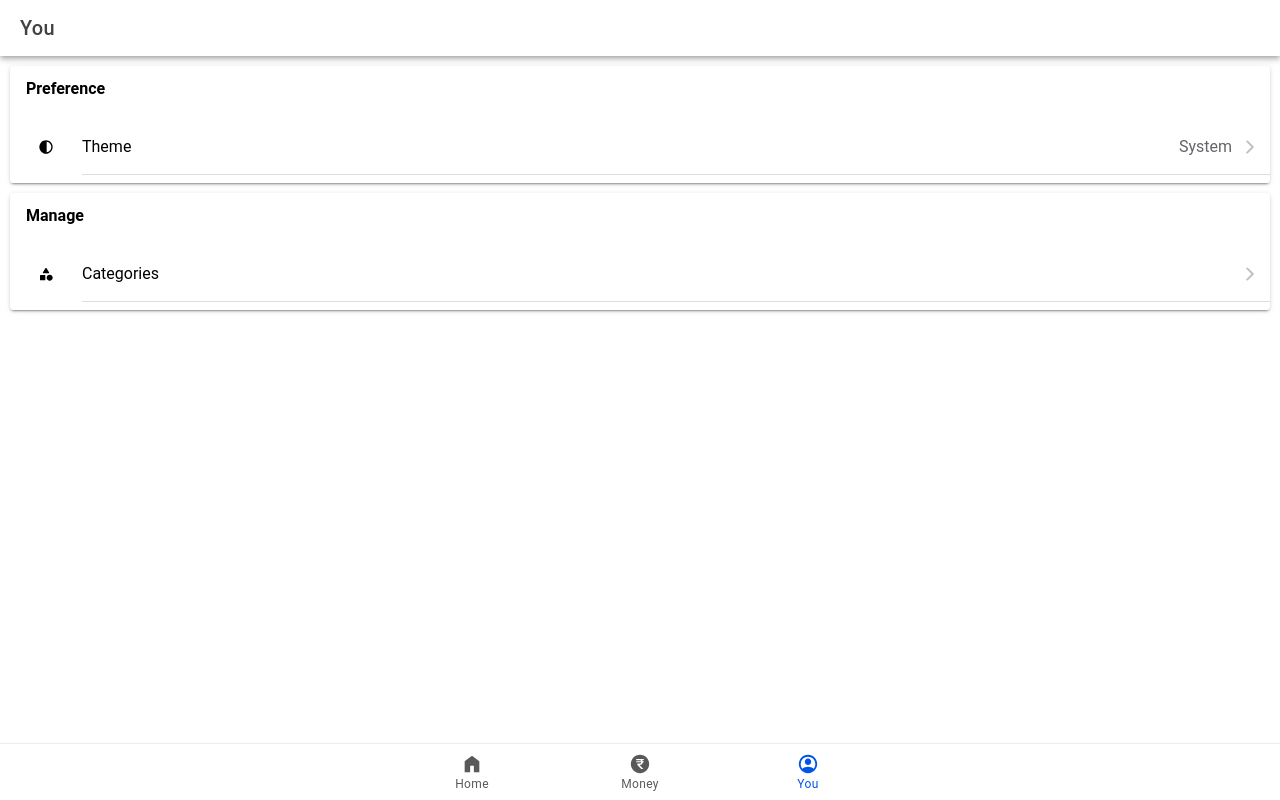
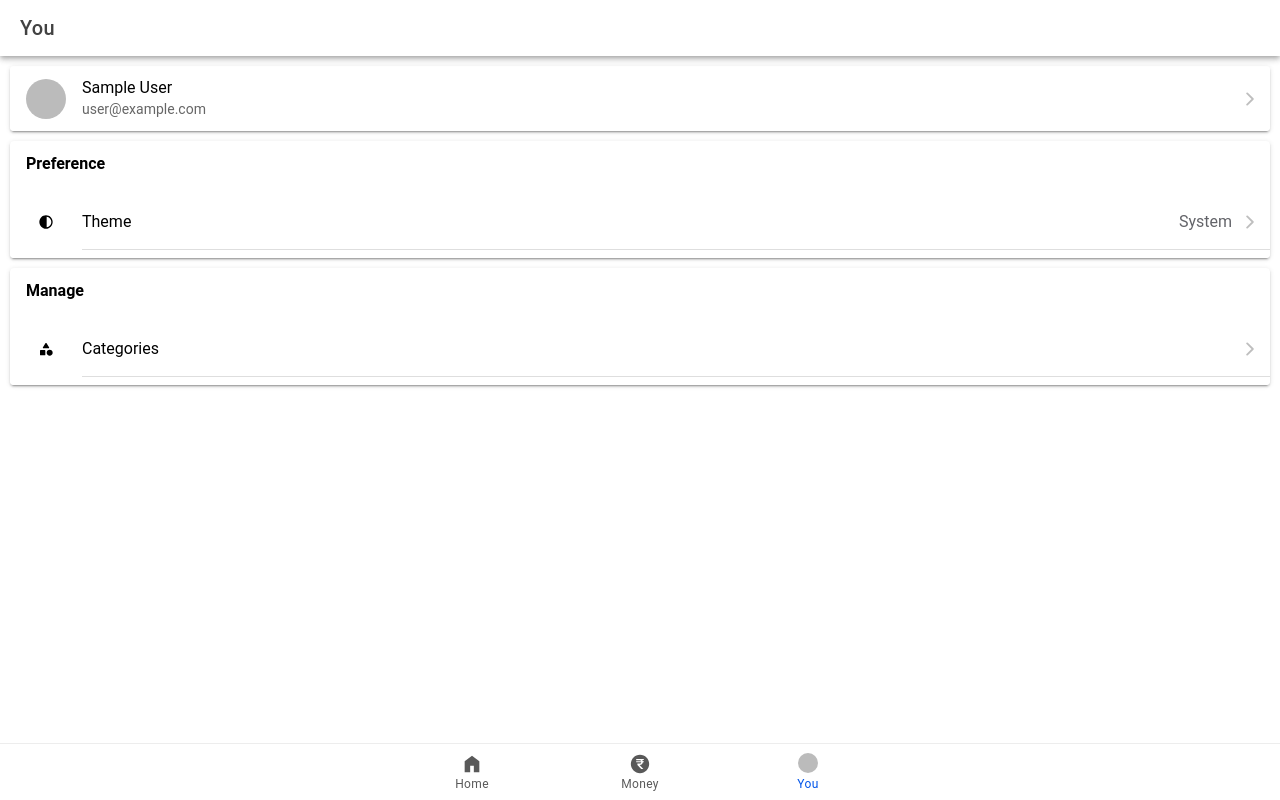
Before and after one commit to d33kshant/panam, a React (Vite) app: page /you in a window 1280 px wide. Built offline with nearby package versions, Linux system fonts and the light colour scheme; no server answers; sample sign-in values are in the browser's storage.

Commit message:
added authentication using firebase auth

```diff
--- a/src/App.tsx
+++ b/src/App.tsx
@@ -1,9 +1,11 @@
 import { Redirect, Route, useLocation } from 'react-router-dom';
 import {
     IonApp,
+    IonAvatar,
     IonIcon,
     IonLabel,
     IonRouterOutlet,
+    IonSpinner,
     IonTabBar,
     IonTabButton,
     IonTabs,
@@ -16,8 +18,10 @@ import youIcon from './components/icons/you.svg';
 import Home from './pages/Home';
 import Money from './pages/Money';
 import You from './pages/You';
+import Auth from './pages/Auth';
 import CategoriesPage from './pages/CategoriesPage';
 import TransactionsPage from './pages/TransactionsPage';
+import { AuthProvider, useAuth } from './contexts/AuthContext';
 
 /* Core CSS required for Ionic components to work properly */
 import '@ionic/react/css/core.css';
@@ -58,6 +62,7 @@ const TOP_LEVEL_ROUTES = ['/home', '/money', '/you'];
 
 const AppTabs: React.FC = () => {
     const location = useLocation();
+    const { user } = useAuth();
     const showTabBar = TOP_LEVEL_ROUTES.includes(location.pathname);
 
     return (
@@ -92,7 +97,13 @@ const AppTabs: React.FC = () => {
                     <IonLabel>Money</IonLabel>
                 </IonTabButton>
                 <IonTabButton tab="you" href="/you">
+                    {user?.photoURL ? (
+                        <IonAvatar style={{ width: "20px", height: "20px", marginBottom: "4px" }}>
+                            <img src={user.photoURL} alt="avatar" />
+                        </IonAvatar>
+                    ) : (
                         <IonIcon aria-hidden="true" icon={youIcon} />
+                    )}
                     <IonLabel>You</IonLabel>
                 </IonTabButton>
             </IonTabBar>
@@ -100,12 +111,46 @@ const AppTabs: React.FC = () => {
     );
 };
 
-const App: React.FC = () => (
+const AuthGuard: React.FC = () => {
+    const { user, loading } = useAuth();
+
+    if (loading) {
+        return (
+            <IonApp>
+                <div
+                    style={{
+                        display: 'flex',
+                        alignItems: 'center',
+                        justifyContent: 'center',
+                        height: '100%',
+                    }}
+                >
+                    <IonSpinner />
+                </div>
+            </IonApp>
+        );
+    }
+
+    return (
         <IonApp>
             <IonReactRouter>
-      <AppTabs />
+                <IonRouterOutlet>
+                    <Route exact path="/auth">
+                        {user ? <Redirect to="/home" /> : <Auth />}
+                    </Route>
+                    <Route>
+                        {user ? <AppTabs /> : <Redirect to="/auth" />}
+                    </Route>
+                </IonRouterOutlet>
             </IonReactRouter>
         </IonApp>
     );
+};
+
+const App: React.FC = () => (
+    <AuthProvider>
+        <AuthGuard />
+    </AuthProvider>
+);
 
 export default App;
--- /dev/null
+++ b/src/contexts/AuthContext.tsx
@@ -0,0 +1,31 @@
+import React, { createContext, useContext, useEffect, useState } from 'react';
+import { User } from 'firebase/auth';
+import { AuthService } from '../services/AuthService';
+
+interface AuthContextValue {
+    user: User | null;
+    loading: boolean;
+}
+
+const AuthContext = createContext<AuthContextValue>({ user: null, loading: true });
+
+export const useAuth = () => useContext(AuthContext);
+
+export const AuthProvider: React.FC<{ children: React.ReactNode }> = ({ children }) => {
+    const [user, setUser] = useState<User | null>(null);
+    const [loading, setLoading] = useState(true);
+
+    useEffect(() => {
+        const unsubscribe = AuthService.onAuthStateChanged((firebaseUser) => {
+            setUser(firebaseUser);
+            setLoading(false);
+        });
+        return unsubscribe;
+    }, []);
+
+    return (
+        <AuthContext.Provider value={{ user, loading }}>
+            {children}
+        </AuthContext.Provider>
+    );
+};
--- /dev/null
+++ b/src/pages/Auth.tsx
@@ -0,0 +1,48 @@
+import { useState } from 'react';
+import { IonButton, IonContent, IonPage, IonIcon, IonToast } from '@ionic/react';
+import { logoGoogle } from 'ionicons/icons';
+import { AuthService } from '../services/AuthService';
+
+const Auth: React.FC = () => {
+    const [error, setError] = useState('');
+
+    const handleGoogleSignIn = async () => {
+        try {
+            await AuthService.signInWithGoogle();
+        } catch (err: any) {
+            const message = err?.message || 'Google sign-in failed';
+            console.error('Google sign-in failed:', err);
+            setError(message);
+        }
+    };
+
+    return (
+        <IonPage>
+            <IonContent fullscreen className="ion-padding ion-text-center">
+                <div
+                    style={{
+                        display: 'flex',
+                        flexDirection: 'column',
+                        alignItems: 'center',
+                        justifyContent: 'center',
+                        height: '100%',
+                    }}
+                >
+                    <IonButton onClick={handleGoogleSignIn}>
+                        <IonIcon slot="start" icon={logoGoogle} />
+                        Continue with Google
+                    </IonButton>
+                </div>
+                <IonToast
+                    isOpen={!!error}
+                    message={error}
+                    duration={5000}
+                    color="danger"
+                    onDidDismiss={() => setError('')}
+                />
+            </IonContent>
+        </IonPage>
+    );
+};
+
+export default Auth;
--- a/src/pages/You.tsx
+++ b/src/pages/You.tsx
@@ -17,6 +17,8 @@ import {
 import categoriesIcon from '../components/icons/categories.svg';
 import themeIcon from '../components/icons/theme.svg';
 import { ThemeService, ThemeMode } from '../services/ThemeService';
+import { useAuth } from '../contexts/AuthContext';
+import { AuthService } from '../services/AuthService';
 
 const THEME_LABELS: Record<ThemeMode, string> = {
     light: 'Light',
@@ -25,8 +27,27 @@ const THEME_LABELS: Record<ThemeMode, string> = {
 };
 
 const You: React.FC = () => {
+    const { user } = useAuth();
     const [currentTheme, setCurrentTheme] = useState<ThemeMode>(ThemeService.get());
     const [presentActionSheet] = useIonActionSheet();
+
+    const handleUserClick = () => {
+        presentActionSheet({
+            buttons: [
+                {
+                    text: 'Logout',
+                    role: 'destructive',
+                    handler: () => {
+                        AuthService.signOut();
+                    },
+                },
+                {
+                    text: 'Cancel',
+                    role: 'cancel',
+                },
+            ],
+        });
+    };
 
     const handleThemeClick = () => {
         presentActionSheet({
@@ -74,6 +95,17 @@ const You: React.FC = () => {
                         <IonTitle size="large">You</IonTitle>
                     </IonToolbar>
                 </IonHeader>
+                <IonCard>
+                    <IonItem button detail lines="none" onClick={handleUserClick}>
+                        <IonAvatar slot="start">
+                            <img src={user?.photoURL || ''} alt="avatar" />
+                        </IonAvatar>
+                        <IonLabel>
+                            <h2>{user?.displayName || 'User'}</h2>
+                            <p>{user?.email || ''}</p>
+                        </IonLabel>
+                    </IonItem>
+                </IonCard>
                 <IonCard>
                     <IonListHeader>
                         <IonLabel><h2><strong>Preference</strong></h2></IonLabel>
--- /dev/null
+++ b/src/services/AuthService.ts
@@ -0,0 +1,39 @@
+import { GoogleAuthProvider, signInWithPopup, signOut, User } from 'firebase/auth';
+import { doc, setDoc } from 'firebase/firestore';
+import { auth, db } from './firebase';
+
+const googleProvider = new GoogleAuthProvider();
+
+async function saveUserToFirestore(user: User) {
+    const userRef = doc(db, 'users', user.uid);
+    await setDoc(
+        userRef,
+        {
+            userId: user.uid,
+            name: user.displayName || '',
+            email: user.email || '',
+            avatar: user.photoURL || '',
+        },
+        { merge: true }
+    );
+}
+
+export const AuthService = {
+    async signInWithGoogle() {
+        const result = await signInWithPopup(auth, googleProvider);
+        await saveUserToFirestore(result.user);
+        return result.user;
+    },
+
+    async signOut() {
+        await signOut(auth);
+    },
+
+    getCurrentUser(): User | null {
+        return auth.currentUser;
+    },
+
+    onAuthStateChanged(callback: (user: User | null) => void) {
+        return auth.onAuthStateChanged(callback);
+    },
+};
--- /dev/null
+++ b/src/services/firebase.ts
@@ -0,0 +1,17 @@
+import { initializeApp } from 'firebase/app';
+import { getAuth } from 'firebase/auth';
+import { getFirestore } from 'firebase/firestore';
+
+const firebaseConfig = {
+    apiKey: import.meta.env.VITE_FIREBASE_API_KEY,
+    authDomain: import.meta.env.VITE_FIREBASE_AUTH_DOMAIN,
+    projectId: import.meta.env.VITE_FIREBASE_PROJECT_ID,
+    storageBucket: import.meta.env.VITE_FIREBASE_STORAGE_BUCKET,
+    messagingSenderId: import.meta.env.VITE_FIREBASE_MESSAGING_SENDER_ID,
+    appId: import.meta.env.VITE_FIREBASE_APP_ID,
+    measurementId: import.meta.env.VITE_FIREBASE_MEASUREMENT_ID,
+};
+
+const app = initializeApp(firebaseConfig);
+export const auth = getAuth(app);
+export const db = getFirestore(app);
```
Lines whose indentation alone changed are shown as unchanged.
